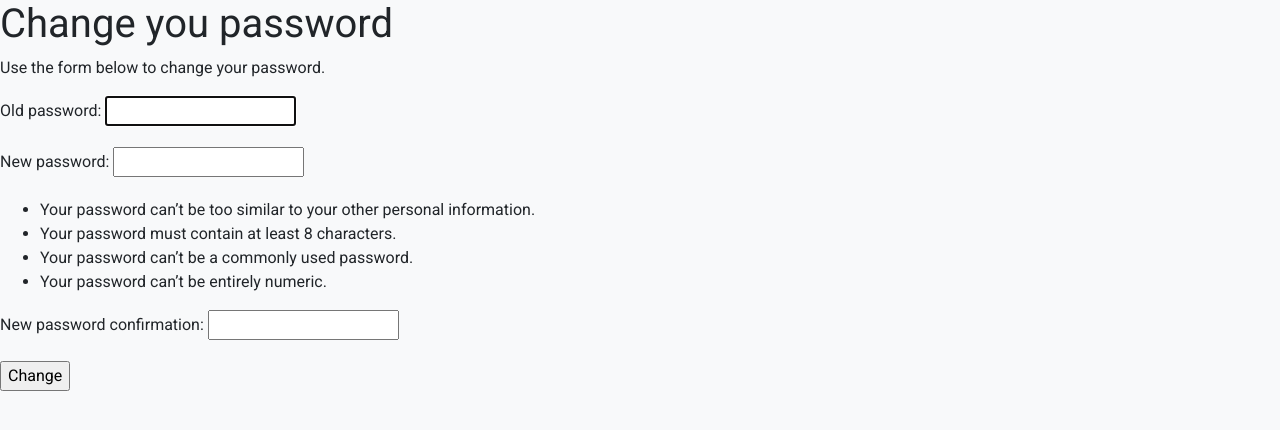
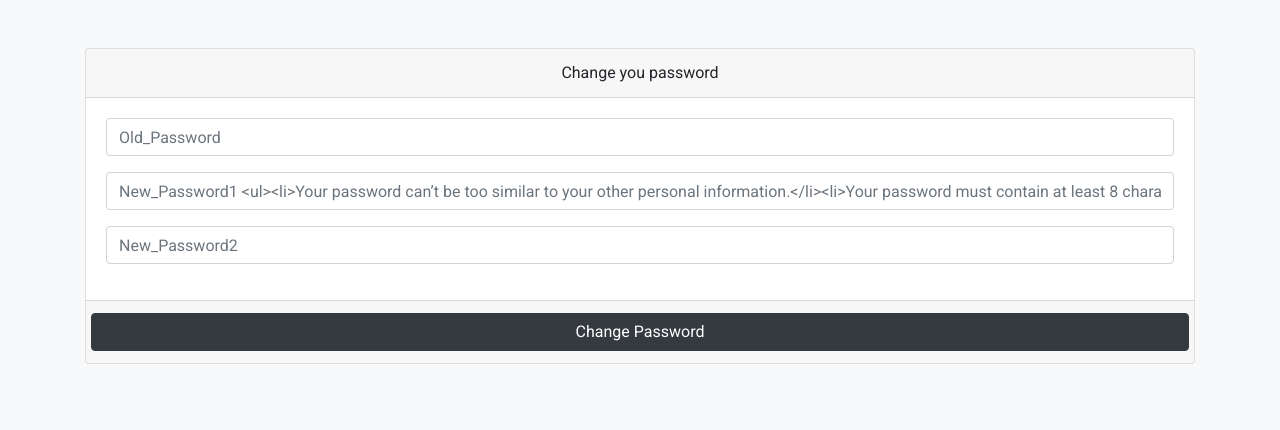
Before and after one commit to ivanovyeight/social-network, a Django app: page /password_change/ in a window 1280 px wide. Shown: the part 56-486 px from the top of the page. Run offline with Django 3.2, Linux system fonts and the light colour scheme; the visitor is signed in with stand-in values (Sample User, id 1); some libraries are stand-ins or nearby versions.

Commit message:
Update change password template

```diff
--- a/templates/registration/password_change_form.html
+++ b/templates/registration/password_change_form.html
@@ -1,11 +1,42 @@
+
+
 {% extends "base.html" %}
-{% block title %}Change you password{% endblock %}
+{% block title %}Reset your password{% endblock %}
 {% block content %}
-    <h1>Change you password</h1>
-    <p>Use the form below to change your password.</p>
-    <form action="." method="post">
-    {{ form.as_p }}
-    <p><input type="submit" value="Change"></p>
-    {% csrf_token %}
-    </form>
+
+<div class="container">
+    <div class="card my-5 text-center">
+        <form action="{% url 'password_change' %}" method="POST">
+        {% csrf_token %}
+
+            <div class="card-header">
+                Change you password
+            </div>
+
+            <div class="card-body">
+                {% for field in form %}
+                    <div class="form-group">
+                        {% if field.errors %}
+                            <input type="text" class="form-control is-invalid" name="{{ field.name }}" id="id_{{ field.name }}" placeholder="{{ field.name|title }} {{ field.help_text }}" >
+                            <small class="text-danger">
+                                {{ field.errors }}
+                            </small>
+                        {% else %}
+                            <input type="text" class="form-control" name="{{ field.name }}" id="id_{{ field.name }}" placeholder="{{ field.name|title }} {{ field.help_text }}" >
+                        {% endif %}
+                    </div>
+                {% endfor %}
+
+                <input type="hidden" name="next" value="{{ next }}" />
+            </div>
+
+            <div class="card-footer text-muted container">
+                <div class="row">
+                    <button type="submit" class="col btn btn-dark">Change Password</button>
+                </div>
+            </div>
+        </form>
+    </div>
+</div>
+
 {% endblock %}
```
